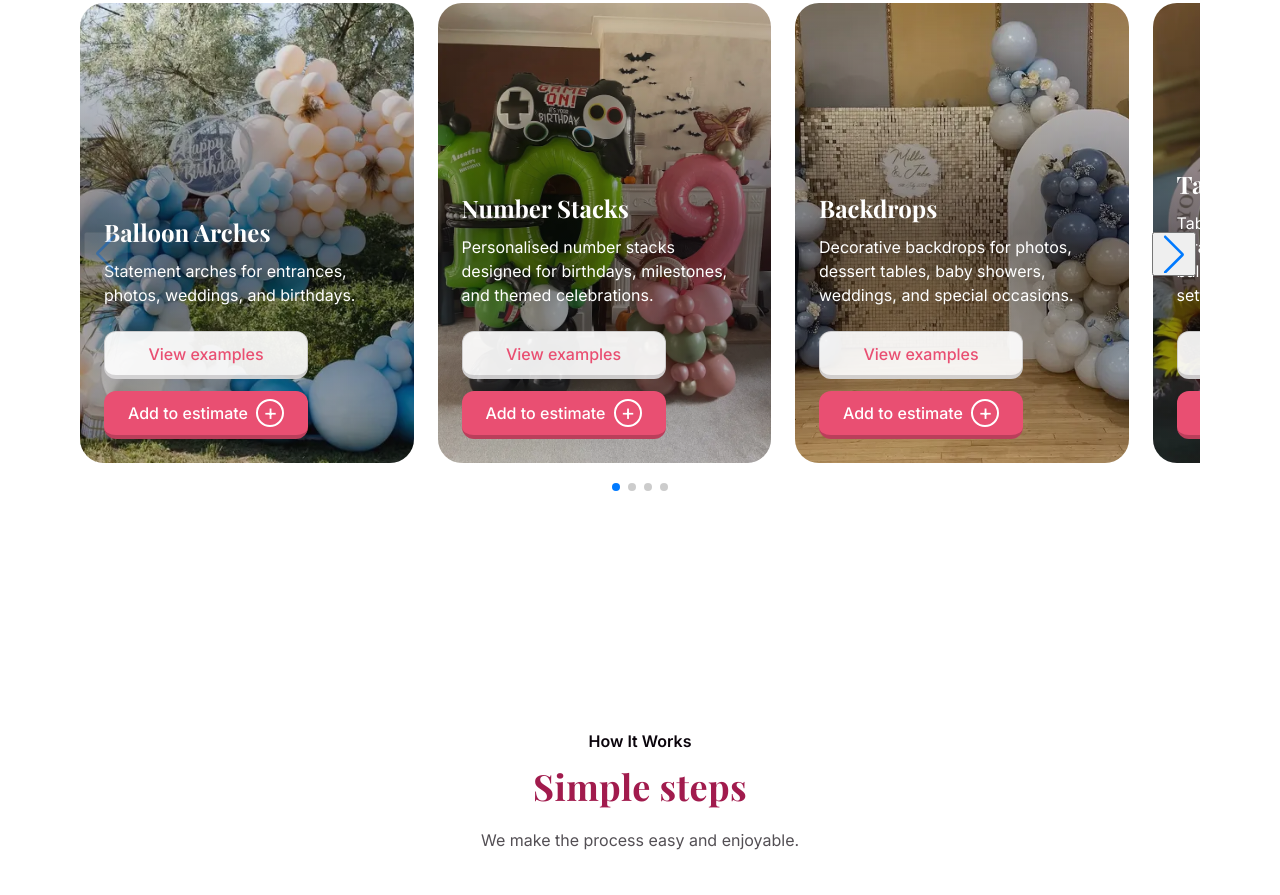
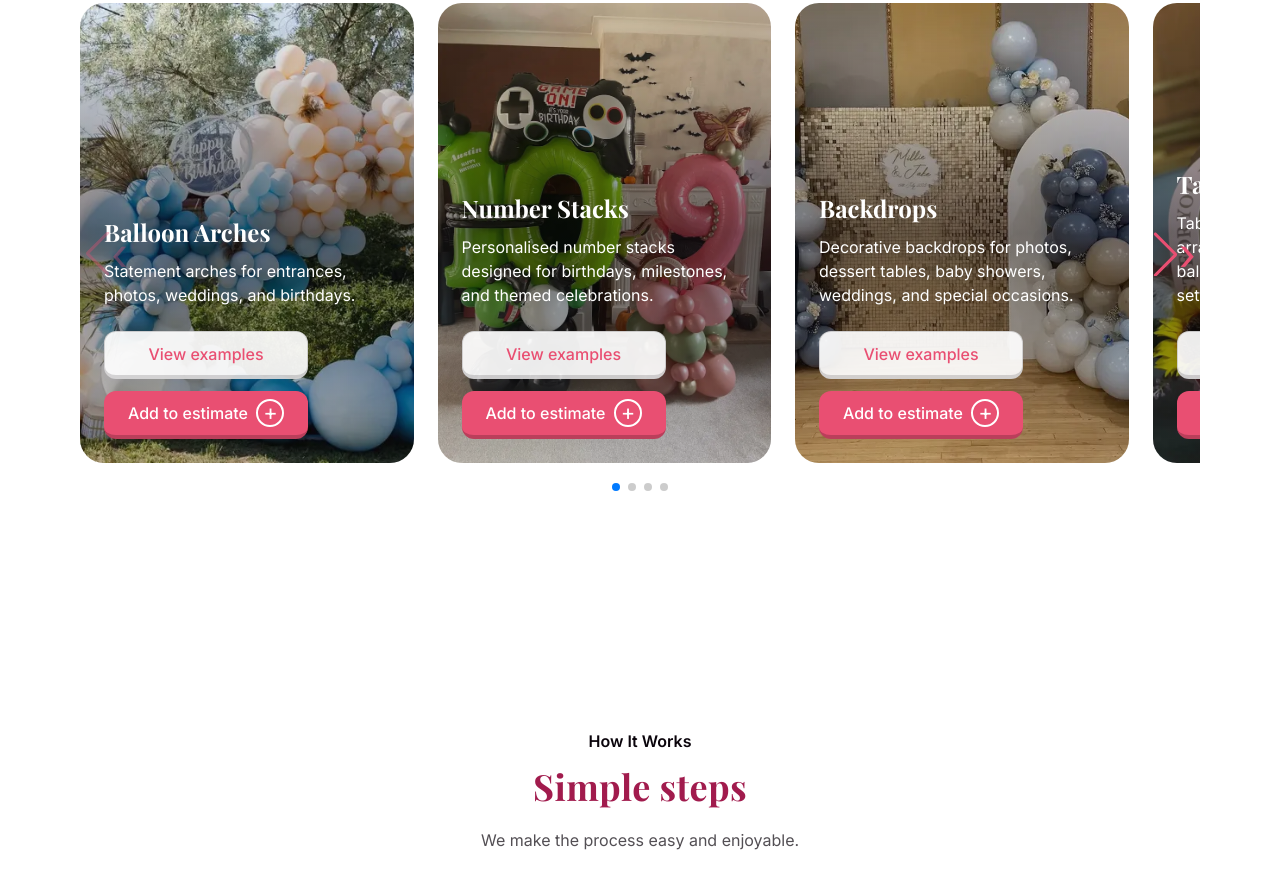
Before and after one commit to ShvetsViktor/rainbow_me_deco, a website: page index.html in a window 1280 px wide. Shown: the part 885-1780 px from the top of the page. Drawn offline with nearby package versions, Linux system fonts and the light colour scheme.

Commit message:
feat(swiper): change arrows' styles to match the design

```diff
--- a/assets/css/style.css
+++ b/assets/css/style.css
@@ -777,6 +777,48 @@ header nav a:focus-visible {
 /* ============================================
    SWIPER CONTROLS
    ============================================ */
+
+.services-swiper .swiper-button-prev,
+.services-swiper .swiper-button-next,
+.portfolio-swiper .swiper-button-prev,
+.portfolio-swiper .swiper-button-next {
+  appearance: none;
+  width: 44px;
+  height: 44px;
+  padding: 0;
+  border: 0;
+  border-radius: 0;
+  background: transparent;
+  box-shadow: none;
+  color: var(--color-primary);
+  cursor: pointer;
+}
+
+.services-swiper .swiper-button-prev::after,
+.services-swiper .swiper-button-next::after,
+.portfolio-swiper .swiper-button-prev::after,
+.portfolio-swiper .swiper-button-next::after {
+  font-size: 44px;
+  font-weight: 400;
+}
+
+.services-swiper .swiper-button-prev::after,
+.portfolio-swiper .swiper-button-prev::after {
+  content: '‹';
+}
+
+.services-swiper .swiper-button-next::after,
+.portfolio-swiper .swiper-button-next::after {
+  content: '›';
+}
+
+.services-swiper .swiper-button-prev:focus-visible,
+.services-swiper .swiper-button-next:focus-visible,
+.portfolio-swiper .swiper-button-prev:focus-visible,
+.portfolio-swiper .swiper-button-next:focus-visible {
+  outline: 3px solid rgba(233, 79, 114, 0.25);
+  outline-offset: 4px;
+}
 
 .services-swiper .swiper-button-prev,
 .services-swiper .swiper-button-next,
```
